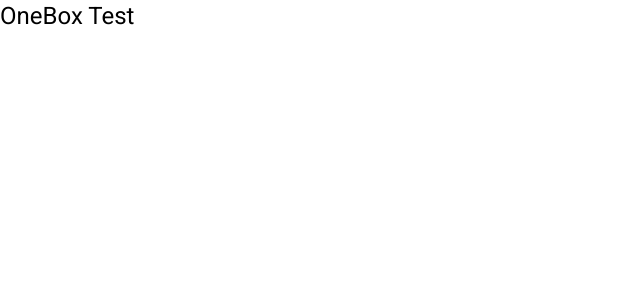
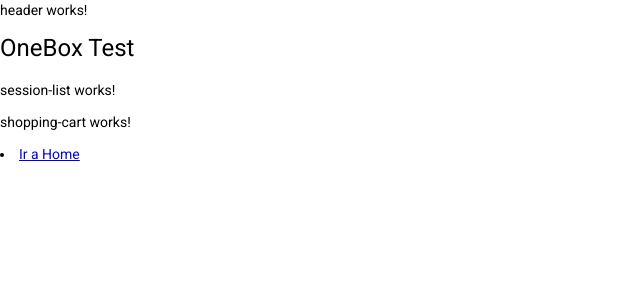
Before and after one commit to Xelacnnister/OneBox-Test, an Angular app: page /sesiones in a window 1280 px wide. Before the commit this address led to /. Shown: the top 300 px of the page, without its empty margins (0-640 px from the left). Built offline with nearby package versions, Linux system fonts and the light colour scheme.

Commit message:
Creación de Rutas + depuración código

```diff
--- a/src/app/app-routing.module.ts
+++ b/src/app/app-routing.module.ts
@@ -1,7 +1,22 @@
 import { NgModule } from '@angular/core';
 import { RouterModule, Routes } from '@angular/router';
+import { HomeComponent } from './ticket-app/pages/home/home.component';
+import { SessionListComponent } from './ticket-app/pages/session-list/session-list.component';
 
-const routes: Routes = [];
+const routes: Routes = [
+  {
+    path: 'home',
+    component: HomeComponent
+  },
+  {
+    path: 'sesiones',
+    component: SessionListComponent
+  },
+  {
+    path: '**',
+    redirectTo: 'home'
+  }
+];
 
 @NgModule({
   imports: [RouterModule.forRoot(routes)],
--- a/src/app/app.component.html
+++ b/src/app/app.component.html
@@ -1,2 +1,6 @@
+<app-header></app-header>
+
 
 <h1> OneBox Test </h1>
+
+<router-outlet></router-outlet>
--- a/src/app/ticket-app/pages/home/home.component.html
+++ b/src/app/ticket-app/pages/home/home.component.html
@@ -1 +1,7 @@
+
 <p>home works!</p>
+
+<app-event-card></app-event-card>
+<li>
+    <a routerLink="/sesiones"> Ir a mis Sesiones </a>
+</li>
--- a/src/app/ticket-app/pages/home/home.component.ts
+++ b/src/app/ticket-app/pages/home/home.component.ts
@@ -1,5 +1,4 @@
 import { Component, OnInit } from '@angular/core';
-
 @Component({
   selector: 'app-home',
   templateUrl: './home.component.html',
--- a/src/app/ticket-app/pages/session-list/session-list.component.html
+++ b/src/app/ticket-app/pages/session-list/session-list.component.html
@@ -1 +1,8 @@
 <p>session-list works!</p>
+
+
+<app-shopping-cart></app-shopping-cart>
+
+<li>
+    <a routerLink="/home"> Ir a Home </a>
+</li>
```
Also changed, not shown: src/app/app.module.ts (+14 -2 lines), src/app/ticket-app/ticket-app.module.ts (deleted, +0 -23 lines).
